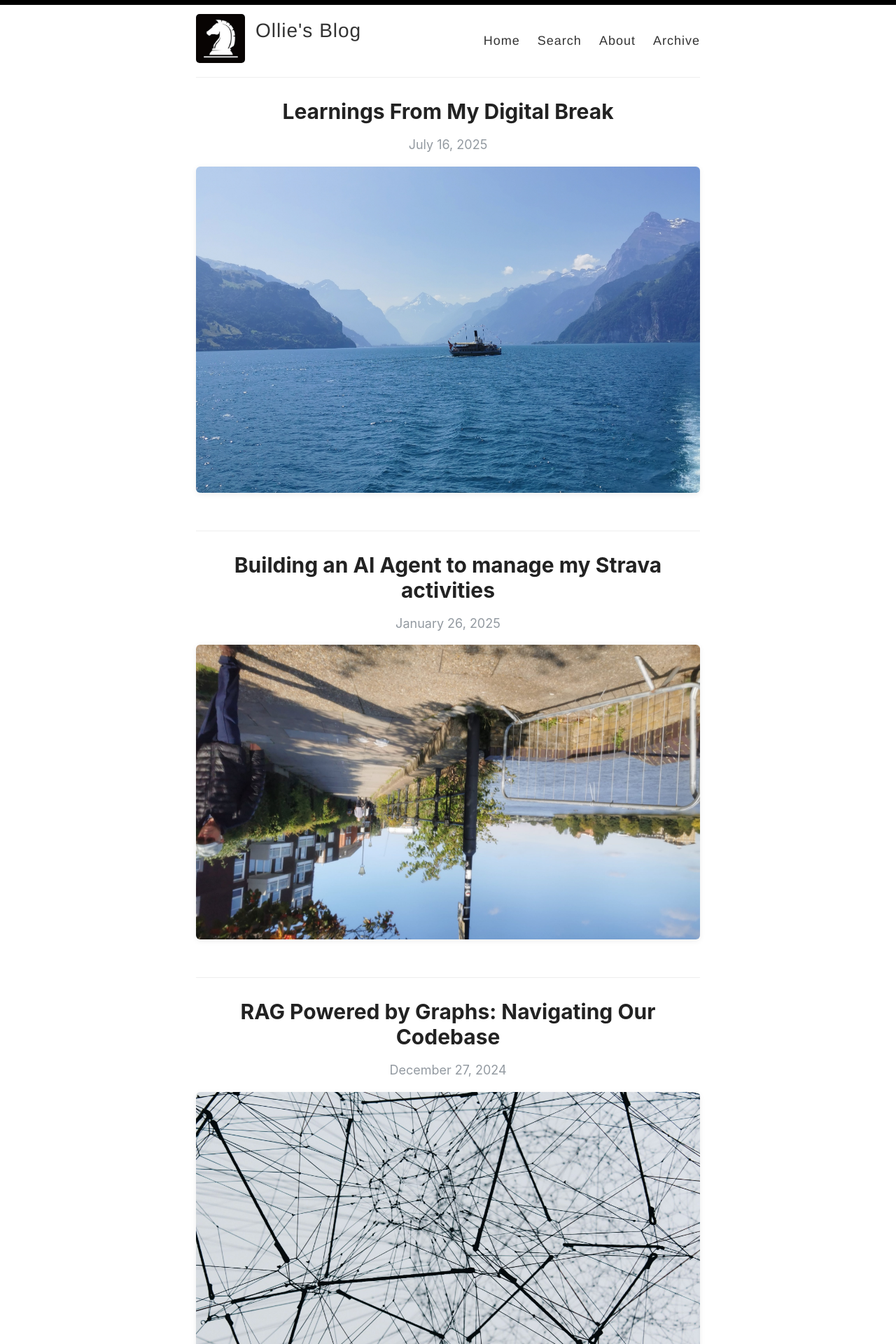
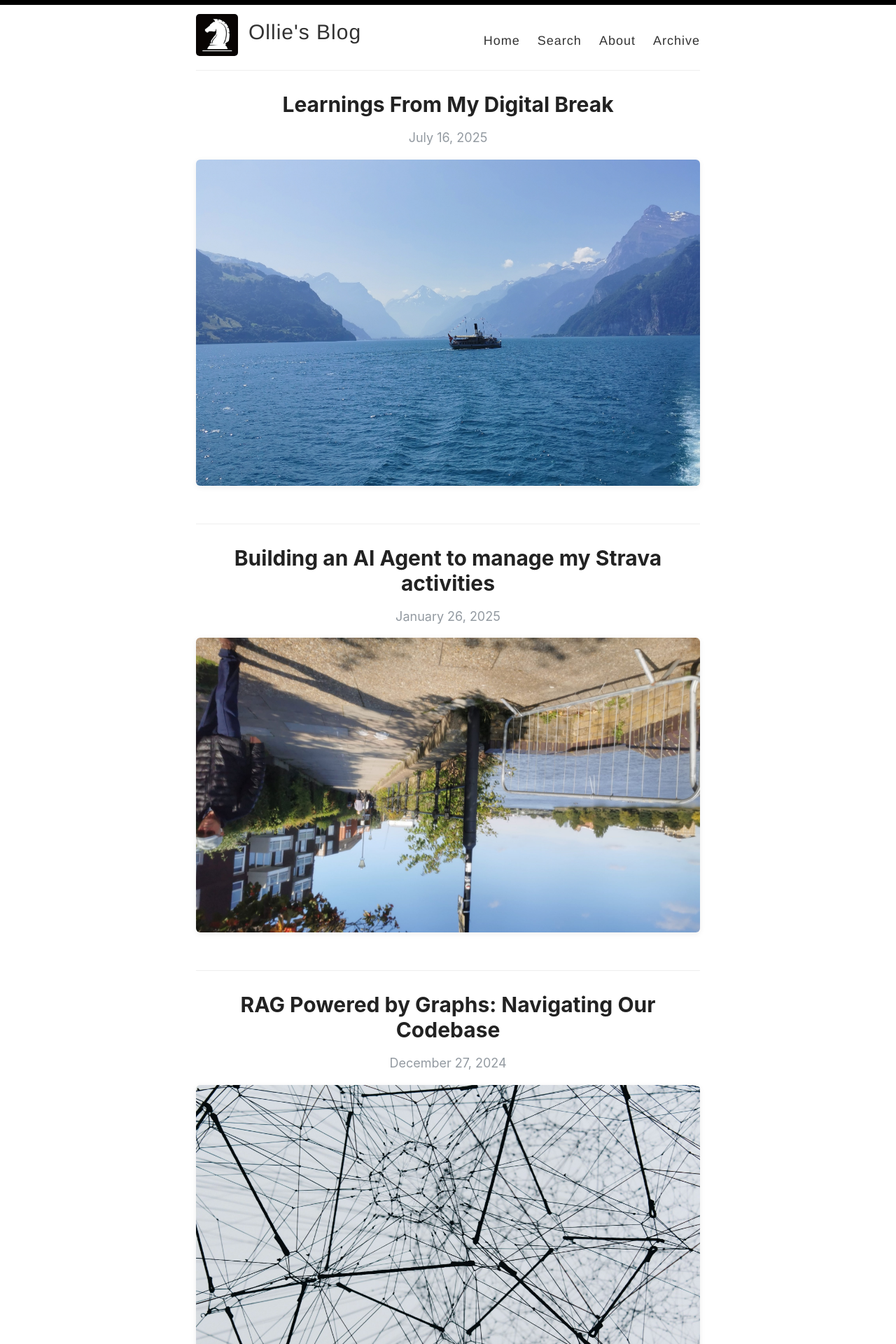
Before and after one commit to oksmith/oksmith.github.io, a Jekyll site: the page built from index.html, in a window 1280 px wide. Shown: the top 1920 px of the page at 70% size. Built offline with Jekyll 4.4.1, drawn with Linux system fonts in a browser that asks for light colours; the list of posts is cut into pages by our own code.

Commit message:
Style changes

```diff
--- a/assets/style.scss
+++ b/assets/style.scss
@@ -279,8 +279,8 @@ p > img {
 
 .site-avatar {
   float: left;
-  width: 70px;
-  height: 70px;
+  width: 60px;
+  height: 60px;
   margin-right: 15px;
 
   @include mobile {
@@ -291,8 +291,8 @@ p > img {
 
   img {
     border-radius: 5px;
-    width: 70px;
-    height: 70px;
+    width: 60px;
+    height: 60px;
     object-fit: cover;
   }
 }
@@ -313,7 +313,7 @@ p > img {
   cursor: pointer;
   font-family: $helveticaNeue;
   font-weight: 300;
-  font-size: 28px;
+  font-size: 30px;
   letter-spacing: 1px;
   text-align: left;
 
@@ -477,7 +477,7 @@ body:after {
 .author_title{
   text-align: center;
   color: #939aa1;
-  letter-spacing: 2px;
+  letter-spacing: 0.5px;
 }
 
 .post_date{
```
